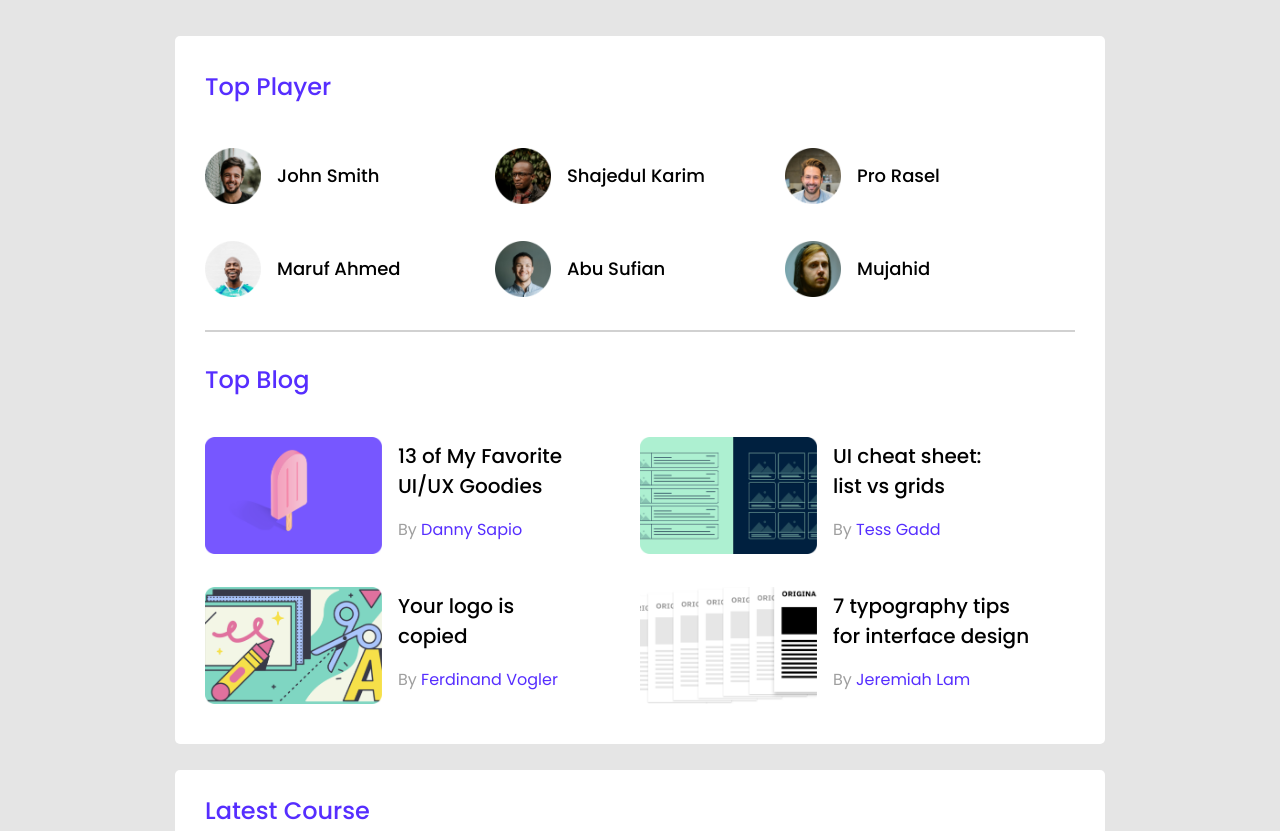
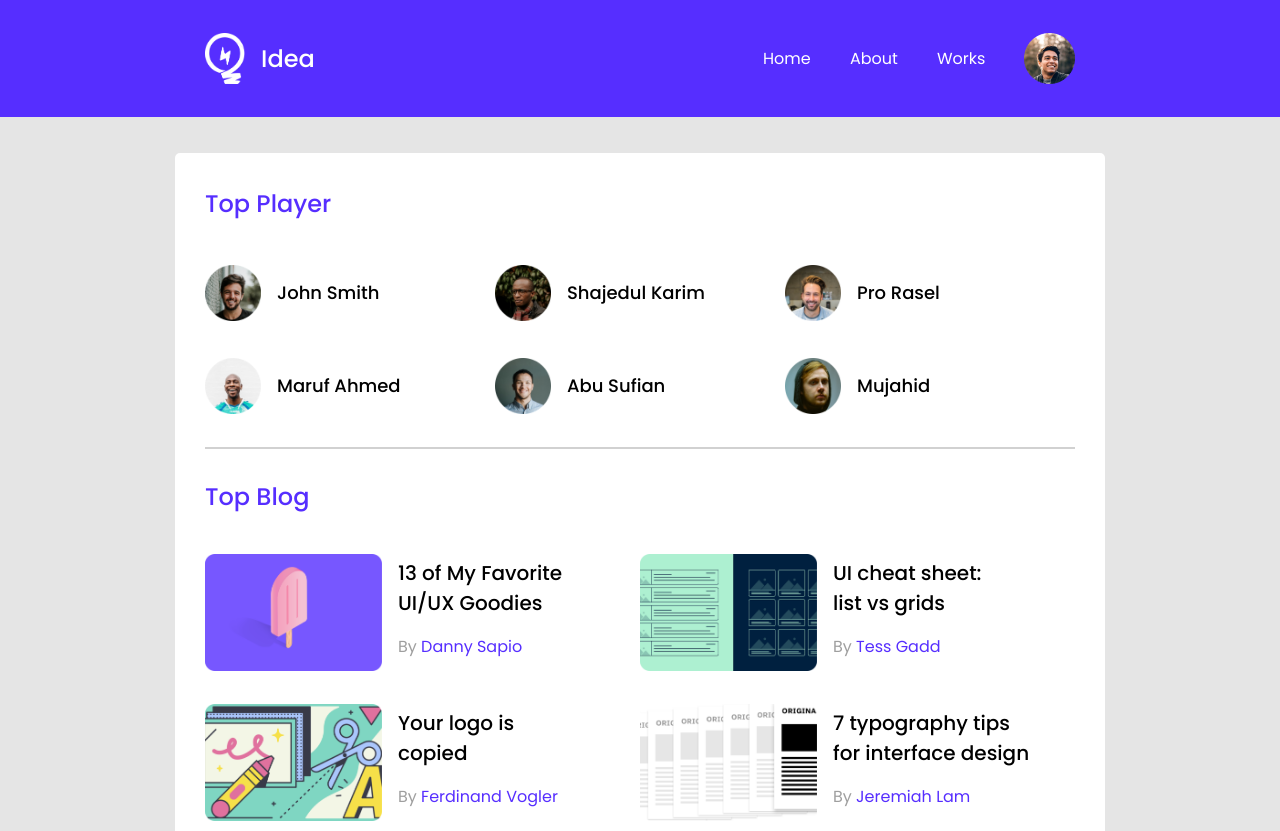
Before and after one commit to NahianNahin/Practice-module-9, a plain HTML site: page index.html in a window 1280 px wide. Shown: the top 831 px of the page. Drawn offline with Linux system fonts and the light colour scheme.

Commit message:
Header section Commit

```diff
--- a/index.html
+++ b/index.html
@@ -12,8 +12,21 @@
 
 </head>
 <body>
-    <header>
-        <nav></nav>
+    <header class="container blue">
+        <nav>
+            <div class="navbar">
+                <div class="nav-logo">
+                    <img src="img/icons/logo.png" alt="">
+                    <h1>Idea</h1>
+                </div>
+                <div class="nav-link">
+                    <a href="">Home</a>
+                    <a href="">About</a>
+                    <a href="">Works</a>
+                    <img src="img/icons/profile.png" alt="">
+                </div>
+            </div>
+        </nav>
     </header>
     <main class="container">
         <!-- top section -->
@@ -166,4 +179,7 @@
         </section>
     </main>
 </body>
+<footer>
+    <small> Copyright 2022 -- Nahian Nahin</small>
+</footer>
 </html>
--- a/style.css
+++ b/style.css
@@ -12,10 +12,52 @@ body{
     display: flex;
     flex-direction: column;
     align-items: center;
-    background-color: #E5E5E5;;
+    background-color: #E5E5E5;
 }
 a{
     text-decoration: none;
+}
+/* nav section  */
+.blue{
+    background-color:  #562EFF;
+
+}
+.navbar{
+    width: 870px;
+    display: flex;
+    justify-content: space-between;
+    padding: 33px 30px;
+}
+.nav-logo{
+    display: flex;
+    align-items: center;
+}
+nav .nav-logo img{
+    width: 40.42px;
+    height: 51px;
+}
+h1{
+    font-size: 24px;
+    font-weight: 500;
+    color: rgba(255, 255, 255, 1);
+    margin: 0;
+    margin-left: 15.68px;
+
+}
+.nav-link{
+    display: grid;
+    grid-template-columns: repeat(4,1fr);
+    column-gap: 36px;
+    align-items: center;
+}
+nav .nav-link img{
+    width: 51px;
+    height: 51px;
+}
+nav .nav-link a{
+    color: rgba(255, 255, 255, 1);
+    font-size: 16px;
+    font-weight: 400px;
 }
 
 /* top-player css  */
@@ -153,3 +195,10 @@ hr{
     margin: 0;
     color: #FF4A60;
 }
+footer small{
+    display: block;
+    text-align: center;
+    color: rgba(174, 174, 174, .6) ;
+    padding: 30px;
+    background-color: #E5E5E5;
+}
```
